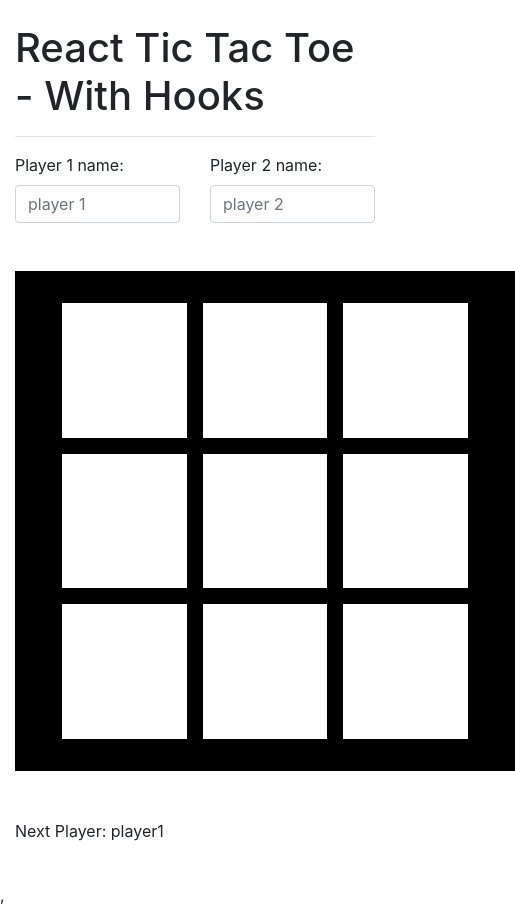
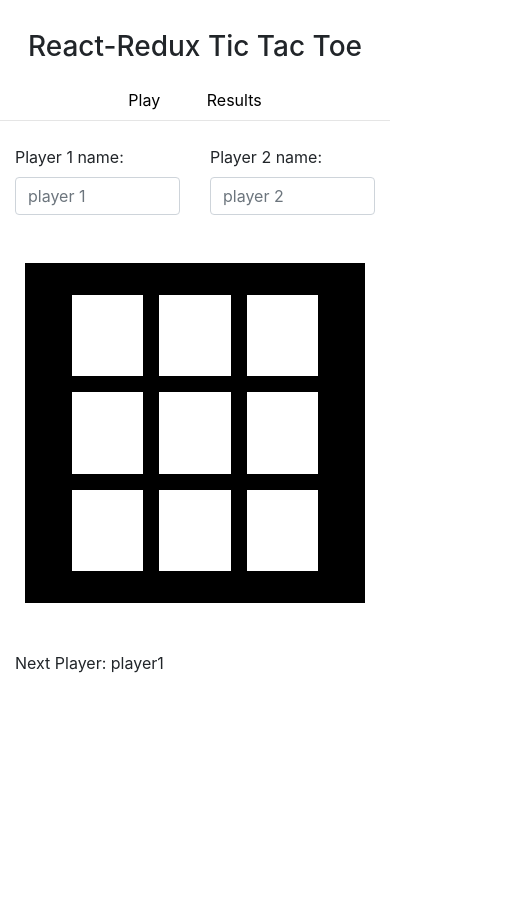
Before and after one commit to pharantes/tubics-challenge, a React (Create React App) app: page / in a window 390 px wide. Shown: the whole page, 515 px wide, since content can reach past the window. After the commit the page ends 844 px from the top, so only its background shows below. Built offline with nearby package versions, Linux system fonts and the light colour scheme.

Commit message:
added navigation and css for mobile

```diff
--- a/package.json
+++ b/package.json
@@ -10,6 +10,7 @@
     "react": "^17.0.2",
     "react-dom": "^17.0.2",
     "react-redux": "^7.2.3",
+    "react-router-dom": "^5.2.0",
     "react-scripts": "4.0.3",
     "redux": "^4.0.5",
     "web-vitals": "^1.1.1"
--- a/src/action.js
+++ b/src/action.js
@@ -33,10 +33,3 @@ export const setBoardHistory = (boardHistory) => {
     payload: boardHistory,
   };
 };
-
-export const getWinner = (winner) => {
-  return {
-    type: "GET_WINNER",
-    payload: winner,
-  };
-};
--- a/src/components/App.js
+++ b/src/components/App.js
@@ -1,9 +1,19 @@
 import React from "react";
+import { Route, Switch } from "react-router-dom";
+import MainNavbar from "./MainNavBar";
 import Play from "./Play";
+import Results from "./Results";
+
 const App = () => {
   return (
     <div>
-      <Play />
+      <MainNavbar />
+      <hr className="m-0" />
+      <Switch>
+        <Route path="/" exact component={Play} />
+        <Route path="/results" component={Results} />
+        <Route render={() => <h2>404</h2>} />
+      </Switch>
     </div>
   );
 };
--- /dev/null
+++ b/src/components/MainNavBar.js
@@ -0,0 +1,32 @@
+import React from "react";
+import { NavLink } from "react-router-dom";
+import { withRouter } from "react-router";
+
+const style = {
+  container: {
+    height: "120px",
+    paddingTop: "14px",
+  },
+  link: { textDecoration: "none", color: "#000" },
+};
+const MainNavbar = () => {
+  return (
+    <div className="container-fluid" style={style.container}>
+      <div className="row ">
+        <div className="col d-flex flex-column align-items-center justify-content-center">
+          <h3 className="py-3">React-Redux Tic Tac Toe</h3>
+          <nav className="d-flex w-50 justify-content-around">
+            <NavLink style={style.link} to="/" exact>
+              Play
+            </NavLink>
+            <NavLink style={style.link} to="/results">
+              Results
+            </NavLink>
+          </nav>
+        </div>
+      </div>
+    </div>
+  );
+};
+
+export default withRouter(MainNavbar);
--- a/src/components/MatchStatus.js
+++ b/src/components/MatchStatus.js
@@ -1,11 +1,13 @@
 import React from "react";
 import { connect, useDispatch } from "react-redux";
 import { saveMatch } from "../action";
+
 const MatchStatus = ({ players, winner, status }) => {
   const dispatch = useDispatch();
 
   const saveCurrentMatch = (winner) => {
     dispatch(saveMatch(players, winner));
+    window.location.reload(false);
   };
 
   return (
@@ -34,6 +36,7 @@ const mapStateToProps = (state) => {
   return {
     players: state.players,
     status: state.status,
+    boardHistory: state.boardHistory,
   };
 };
 export default connect(mapStateToProps)(MatchStatus);
--- a/src/components/Play.js
+++ b/src/components/Play.js
@@ -24,8 +24,6 @@ const Play = ({ players, status, stepNumber, boardHistory }) => {
 
   return (
     <div className="container py-4">
-      <h1>React Tic Tac Toe - With Hooks</h1>
-      <hr />
       <Players />
       <Board squares={boardHistory[stepNumber]} onClick={handleClick} />
       <MatchStatus winner={winner} />
--- /dev/null
+++ b/src/components/Results.js
@@ -0,0 +1,24 @@
+import React from "react";
+import { connect } from "react-redux";
+
+const Results = ({ results }) => {
+  const renderedResults = () => {
+    results.map((result) => {
+      console.log(result);
+      return (
+        <li>
+          {result.players.player1.name} Vs. {result.players.player2.name} |
+          Winner: {result.winner}
+        </li>
+      );
+    });
+  };
+  return <div>{renderedResults}</div>;
+};
+
+const mapStateToProps = (state) => {
+  return {
+    results: state.results,
+  };
+};
+export default connect(mapStateToProps)(Results);
--- a/src/index.js
+++ b/src/index.js
@@ -1,5 +1,6 @@
 import React from "react";
 import ReactDOM from "react-dom";
+import { BrowserRouter as Router } from "react-router-dom";
 import { Provider } from "react-redux";
 import { createStore } from "redux";
 
@@ -9,8 +10,10 @@ import "../node_modules/bootstrap/dist/css/bootstrap.min.css";
 import "./styles.css";
 
 ReactDOM.render(
-  <Provider store={createStore(reducers)}>
-    <App />,
-  </Provider>,
+  <Router>
+    <Provider store={createStore(reducers)}>
+      <App />
+    </Provider>
+  </Router>,
   document.querySelector("#root")
 );
--- a/src/reducers.js
+++ b/src/reducers.js
@@ -36,6 +36,8 @@ const stepNumberReducer = (stepNumber = 0, action) => {
 const boardHistoryReducer = (boardHistory = [Array(9).fill(null)], action) => {
   if (action.type === "SET_BOARD_HISTORY") {
     return action.payload;
+  } else if (action.type === "CLEAR_BOARD") {
+    return action.payload;
   }
   return boardHistory;
 };
--- a/src/styles.css
+++ b/src/styles.css
@@ -1,7 +1,7 @@
 .board {
     border: 2rem solid #000;
     background: #000;
-    width: 500px;
+    width:500px;
     height: 500px;
     display: grid;
     grid-template: repeat(3, 1fr) / repeat(3, 1fr);
@@ -14,3 +14,9 @@
     cursor: pointer;
     outline: none;
   }
+  @media only screen and (max-width: 740px) {
+    .board {
+      width:340px;
+      height: 340px;
+    }
+  }
```
Also changed, not shown: 1 other file (tests, documents, lock files or other folders).
